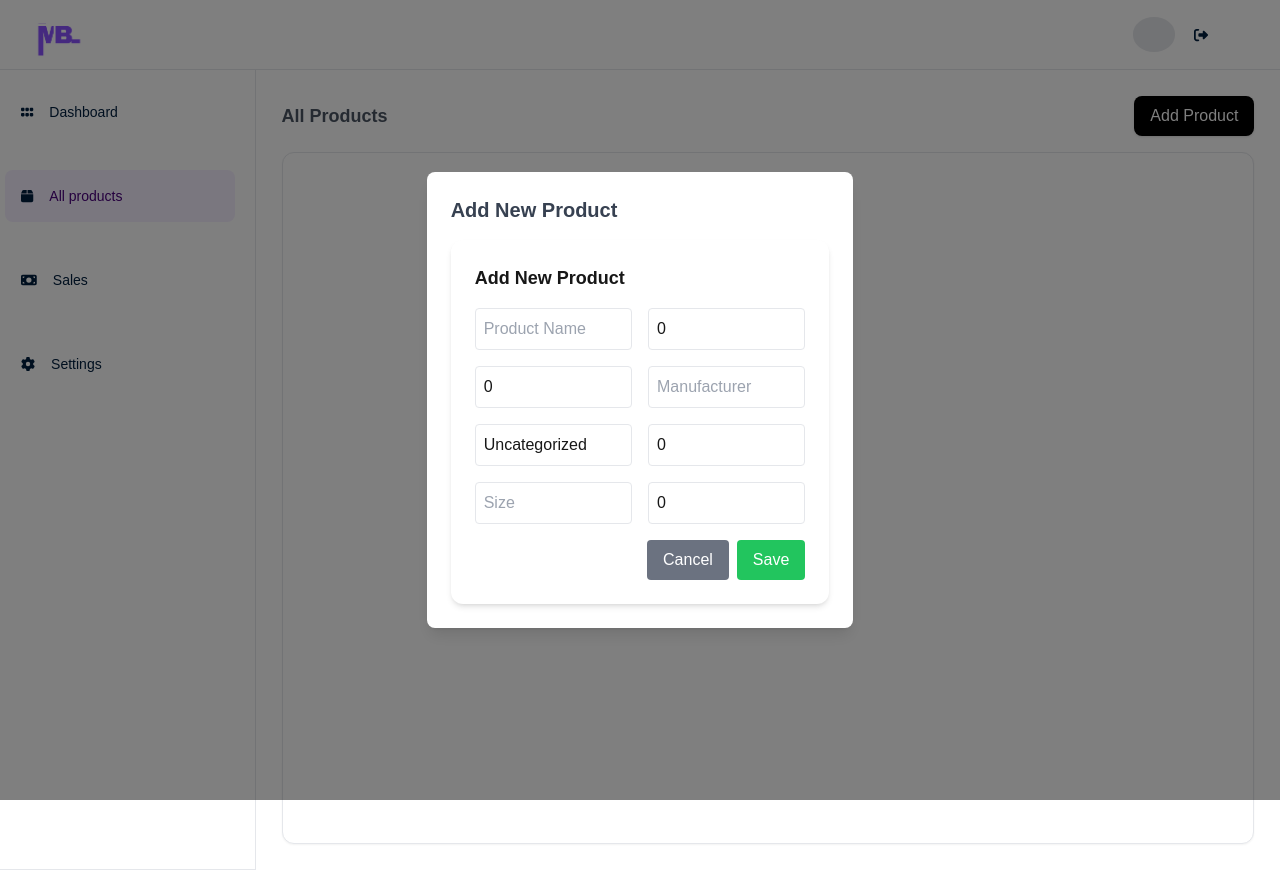
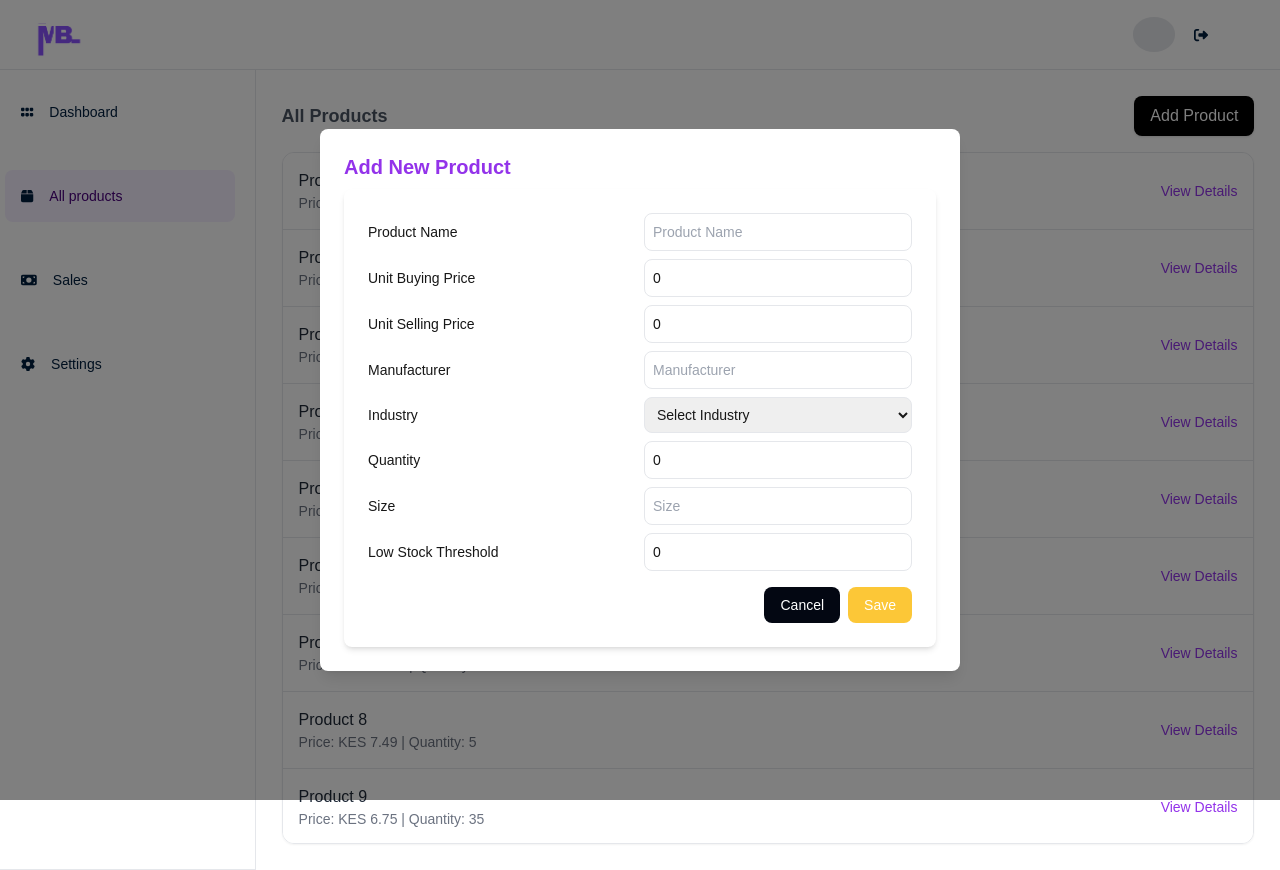
Before and after one commit to CHIGODI/BusinessManager, a Next.js app in the folder mybiz-frontend/: page /products in a window 1280 px wide. Both pictures are taken after a click on the button "Add Product". Built offline with nearby package versions, Linux system fonts and the light colour scheme.

Commit message:
form to add new product adde with styles

```diff
--- a/mybiz-frontend/app/products/components/AddProductsButtonAndForm.js
+++ b/mybiz-frontend/app/products/components/AddProductsButtonAndForm.js
@@ -4,16 +4,19 @@ import { useState } from 'react';
 
 const AddProductButton = () => {
     const [isFormVisible, setIsFormVisible] = useState(false);
+    // const [industries, setIndustries] = useState([]); // Holds predefined industries
     const [formData, setFormData] = useState({
         name: '',
         unit_buying_price: 0,
         unit_selling_price: 0,
         manufacturer: '',
-        industry: 'Uncategorized',
+        industry: '',
         quantity: 0,
         size: '',
         low_stock_threshold: 0,
     });
+    const [isCustomIndustry, setIsCustomIndustry] = useState(false);
+
 
     const handleButtonClick = () => {
         setIsFormVisible(true);
@@ -22,6 +25,10 @@ const AddProductButton = () => {
         const { name, value } = e.target;
         setFormData({ ...formData, [name]: value });
     };
+    const industries = [
+
+        {'name':'Agriculture', 'id': 2}, {'name': 'Vetenary', 'id': 3}, {'name': 'Health', 'id': 4}
+    ]
 
     return (
         <>
@@ -33,95 +40,155 @@ const AddProductButton = () => {
             </button>
             {isFormVisible && (
                 <div
-                    className="fixed inset-0 flex items-center justify-center bg-black bg-opacity-50 z-50"
+                    className="fixed inset-0 flex items-center justify-center bg-black bg-opacity-50 z-30"
                 >
-                    <div className="bg-white p-6 rounded-lg shadow-lg w-1/3">
-                        <h2 className="text-xl font-bold text-gray-700 mb-4">Add New Product</h2>
+                    <div className="bg-white p-6 rounded-lg shadow-lg w-1/2 max-h-[596px]">
+                        <h2 className="text-xl font-bold text-purple-600 mb-2">Add New Product</h2>
                         <form
-                            className="bg-white p-6 rounded-xl shadow-md"
+                            className="bg-white p-6 rounded-lg shadow-md max-h-[500px]"
                         >
-                            <h2 className="text-lg font-bold mb-4">Add New Product</h2>
-                            <div className="grid grid-cols-2 gap-4">
+                            <div className="grid grid-cols-2 gap-2">
+                                {/* Product Name */}
+                                <label htmlFor="name" className="self-center text-sm">Product Name</label>
                                 <input
                                     type="text"
+                                    id="name"
                                     name="name"
                                     placeholder="Product Name"
                                     value={formData.name}
                                     onChange={handleInputChange}
-                                    className="border p-2 rounded"
+                                    className="border p-2 focus:outline-purple-600 text-sm rounded-lg"
                                     required
                                 />
+
+                                {/* Unit Buying Price */}
+                                <label htmlFor="unit_buying_price" className="self-center text-sm">Unit Buying Price</label>
                                 <input
                                     type="number"
+                                    id="unit_buying_price"
                                     name="unit_buying_price"
                                     placeholder="Buying Price"
                                     value={formData.unit_buying_price}
                                     onChange={handleInputChange}
-                                    className="border p-2 rounded"
+                                    className="border p-2 focus:outline-purple-600 text-sm rounded-lg"
                                     required
                                 />
+
+                                {/* Unit Selling Price */}
+                                <label htmlFor="unit_selling_price" className="self-center text-sm">Unit Selling Price</label>
                                 <input
                                     type="number"
+                                    id="unit_selling_price"
                                     name="unit_selling_price"
                                     placeholder="Selling Price"
                                     value={formData.unit_selling_price}
                                     onChange={handleInputChange}
-                                    className="border p-2 rounded"
+                                    className="border p-2 focus:outline-purple-600 text-sm rounded-lg"
                                     required
                                 />
+
+                                {/* Manufacturer */}
+                                <label htmlFor="manufacturer" className="self-center text-sm">Manufacturer</label>
                                 <input
                                     type="text"
+                                    id="manufacturer"
                                     name="manufacturer"
                                     placeholder="Manufacturer"
                                     value={formData.manufacturer}
                                     onChange={handleInputChange}
-                                    className="border p-2 rounded"
+                                    className="border p-2 focus:outline-purple-600 text-sm rounded-lg"
                                 />
+
+                                {/* Industry */}
+                                <label htmlFor="industry" className="self-center text-sm">Industry</label>
+                                <div className="col-span-1">
+                                    {!isCustomIndustry ? (
+                                        <select
+                                            id="industry"
+                                            name="industry"
+                                            value={formData.industry}
+                                            onChange={(e) => {
+                                                if (e.target.value === "Custom") {
+                                                    setIsCustomIndustry(true);
+                                                    setFormData({ ...formData, industry: '' });
+                                                } else {
+                                                    handleInputChange(e);
+                                                }
+                                            }}
+                                            className="border p-2 focus:outline-purple-600 text-sm rounded-lg w-full"
+                                            required
+                                        >
+                                            <option value="">Select Industry</option>
+                                            {industries.map((industry) => (
+                                                <option key={industry.id} value={industry.name}>
+                                                    {industry.name}
+                                                </option>
+                                            ))}
+                                            <option value="Custom">Custom</option>
+                                        </select>
+                                    ) : (
                                         <input
                                             type="text"
+                                            id="industry"
                                             name="industry"
-                                    placeholder="Industry"
+                                            placeholder="Enter Custom Industry"
                                             value={formData.industry}
                                             onChange={handleInputChange}
-                                    className="border p-2 rounded"
+                                            className="border p-2 focus:outline-purple-600 text-sm rounded-lg w-full"
+                                            required
                                         />
+                                    )}
+                                </div>
+
+                                {/* Quantity */}
+                                <label htmlFor="quantity" className="self-center text-sm">Quantity</label>
                                 <input
                                     type="number"
+                                    id="quantity"
                                     name="quantity"
                                     placeholder="Quantity"
                                     value={formData.quantity}
                                     onChange={handleInputChange}
-                                    className="border p-2 rounded"
+                                    className="border p-2 focus:outline-purple-600 text-sm rounded-lg"
                                     required
                                 />
+
+                                {/* Size */}
+                                <label htmlFor="size" className="self-center text-sm">Size</label>
                                 <input
                                     type="text"
+                                    id="size"
                                     name="size"
                                     placeholder="Size"
                                     value={formData.size}
                                     onChange={handleInputChange}
-                                    className="border p-2 rounded"
+                                    className="border p-2 focus:outline-purple-600 text-sm rounded-lg"
                                 />
+
+                                {/* Low Stock Threshold */}
+                                <label htmlFor="low_stock_threshold" className="self-center text-sm">Low Stock Threshold</label>
                                 <input
                                     type="number"
+                                    id="low_stock_threshold"
                                     name="low_stock_threshold"
                                     placeholder="Low Stock Threshold"
                                     value={formData.low_stock_threshold}
                                     onChange={handleInputChange}
-                                    className="border p-2 rounded"
+                                    className="border p-2 focus:outline-purple-600 text-sm rounded-lg"
                                 />
                             </div>
+
                             <div className="flex justify-end mt-4">
                                 <button
                                     type="button"
                                     onClick={() => setIsFormVisible(false)}
-                                    className="mr-2 px-4 py-2 bg-gray-500 text-white rounded"
+                                    className="mr-2 px-4 py-2 bg-gray-950 text-white rounded-lg text-sm"
                                 >
                                     Cancel
                                 </button>
                                 <button
                                     type="submit"
-                                    className="px-4 py-2 bg-green-500 text-white rounded"
+                                    className="px-4 py-2 bg-[#FCC737] text-white rounded-lg text-sm"
                                 >
                                     Save
                                 </button>
--- a/mybiz-frontend/app/products/page.js
+++ b/mybiz-frontend/app/products/page.js
@@ -1,8 +1,30 @@
+'use client'
 import NavBar from "../components/navbar";
 import SideNav from "../components/sidenav";
 import AddProductsButtonAndForm from "./components/AddProductsButtonAndForm";
+import { useState } from "react";
 
 const allProducts = () => {
+    // const [products, setProducts] = useState([]);
+    const [isLoading, setIsLoading] = useState(true);
+    const [error, setError] = useState(null);
+
+    const products = [
+        { id: 1, name: "Product 1", unit_selling_price: 10.5, quantity: 50 },
+        { id: 2, name: "Product 2", unit_selling_price: 15.75, quantity: 30 },
+        { id: 3, name: "Product 3", unit_selling_price: 8.99, quantity: 20 },
+        { id: 4, name: "Product 4", unit_selling_price: 12.49, quantity: 40 },
+        { id: 5, name: "Product 5", unit_selling_price: 5.99, quantity: 10 },
+        { id: 6, name: "Product 6", unit_selling_price: 9.99, quantity: 25 },
+        { id: 7, name: "Product 7", unit_selling_price: 18.25, quantity: 15 },
+        { id: 8, name: "Product 8", unit_selling_price: 7.49, quantity: 5 },
+        { id: 9, name: "Product 9", unit_selling_price: 6.75, quantity: 35 },
+        { id: 10, name: "Product 10", unit_selling_price: 22.5, quantity: 12 },
+        { id: 11, name: "Product 11", unit_selling_price: 11.99, quantity: 45 },
+        { id: 12, name: "Product 12", unit_selling_price: 14.5, quantity: 30 },
+        { id: 13, name: "Product 13", unit_selling_price: 19.99, quantity: 20 },
+        { id: 14, name: "Product 14", unit_selling_price: 8.25, quantity: 8 },
+    ]
     const handleAddProduct = async () => {
         try {
             const response = await axios.post(
@@ -24,10 +46,6 @@ const allProducts = () => {
 
     return(
             <div className="h-screen">
-            <div className={`absolute inset-0 `}>
-                {/* Background content goes here */}
-            </div>
-
                 <NavBar />
                 <div className="relative flex flex-row w-full h-full">
                     <SideNav />
@@ -45,9 +63,26 @@ const allProducts = () => {
                                     scrollbar-track-gray-300
                                     bg-white"
                     >
-                        <ul>
-
-                        </ul>
+                        {products.length > 0 && (
+                            <ul className="divide-y divide-gray-200">
+                                {products.map((product) => (
+                                    <li key={product.id} className="p-4 flex justify-between items-center">
+                                        <div>
+                                            <p className="font-medium text-gray-800">{product.name}</p>
+                                            <p className="text-sm text-gray-500">
+                                                Price: KES {product.unit_selling_price.toFixed(2)} | Quantity: {product.quantity}
+                                            </p>
+                                        </div>
+                                        <button
+                                            className="text-purple-600 hover:text-purple-800 text-sm"
+                                            onClick={() => console.log(`Viewing details for ${product.name}`)}
+                                        >
+                                            View Details
+                                        </button>
+                                    </li>
+                                ))}
+                            </ul>
+                        )}
                     </div>
                 </div>
                 </div>
```
Lines whose indentation alone changed are shown as unchanged.
